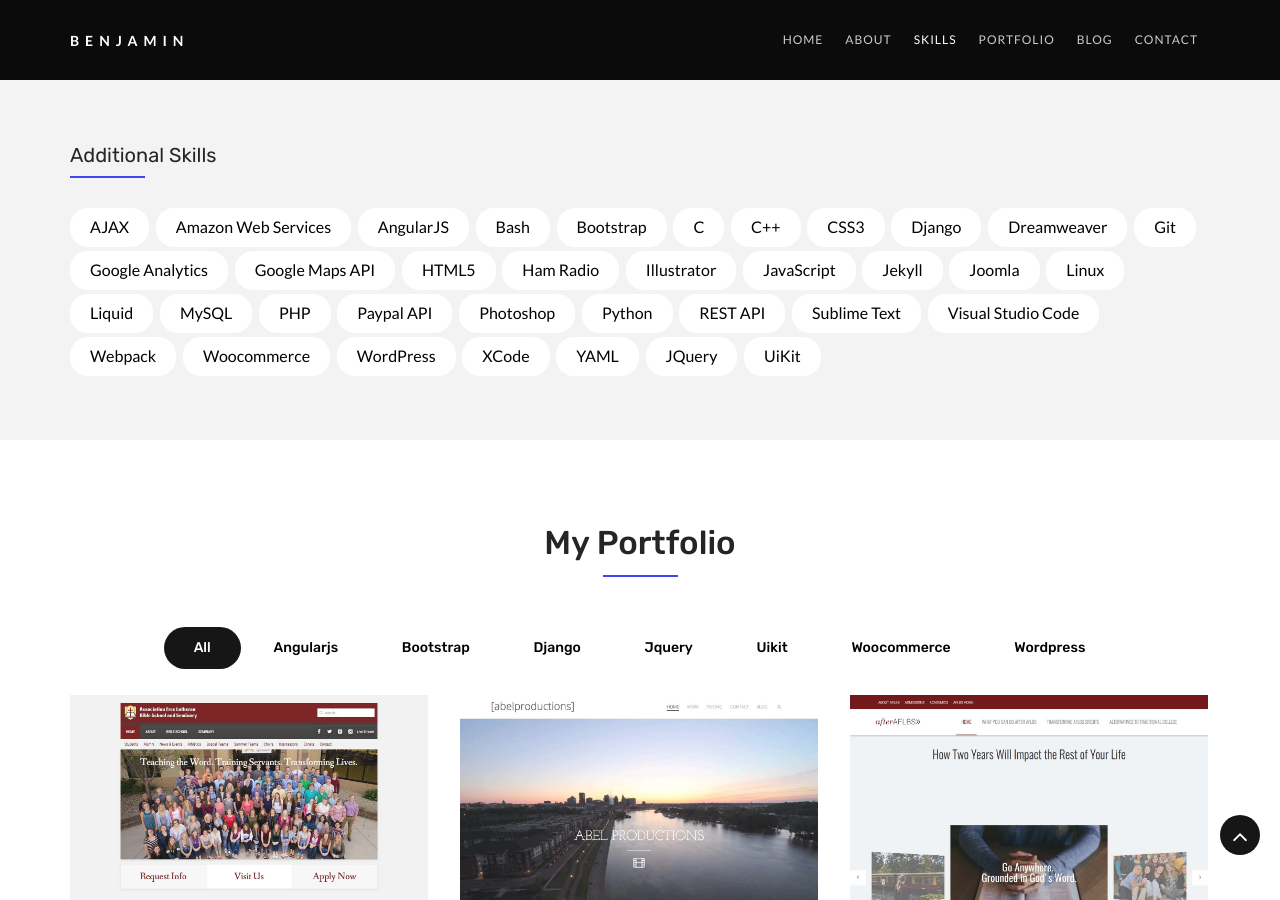
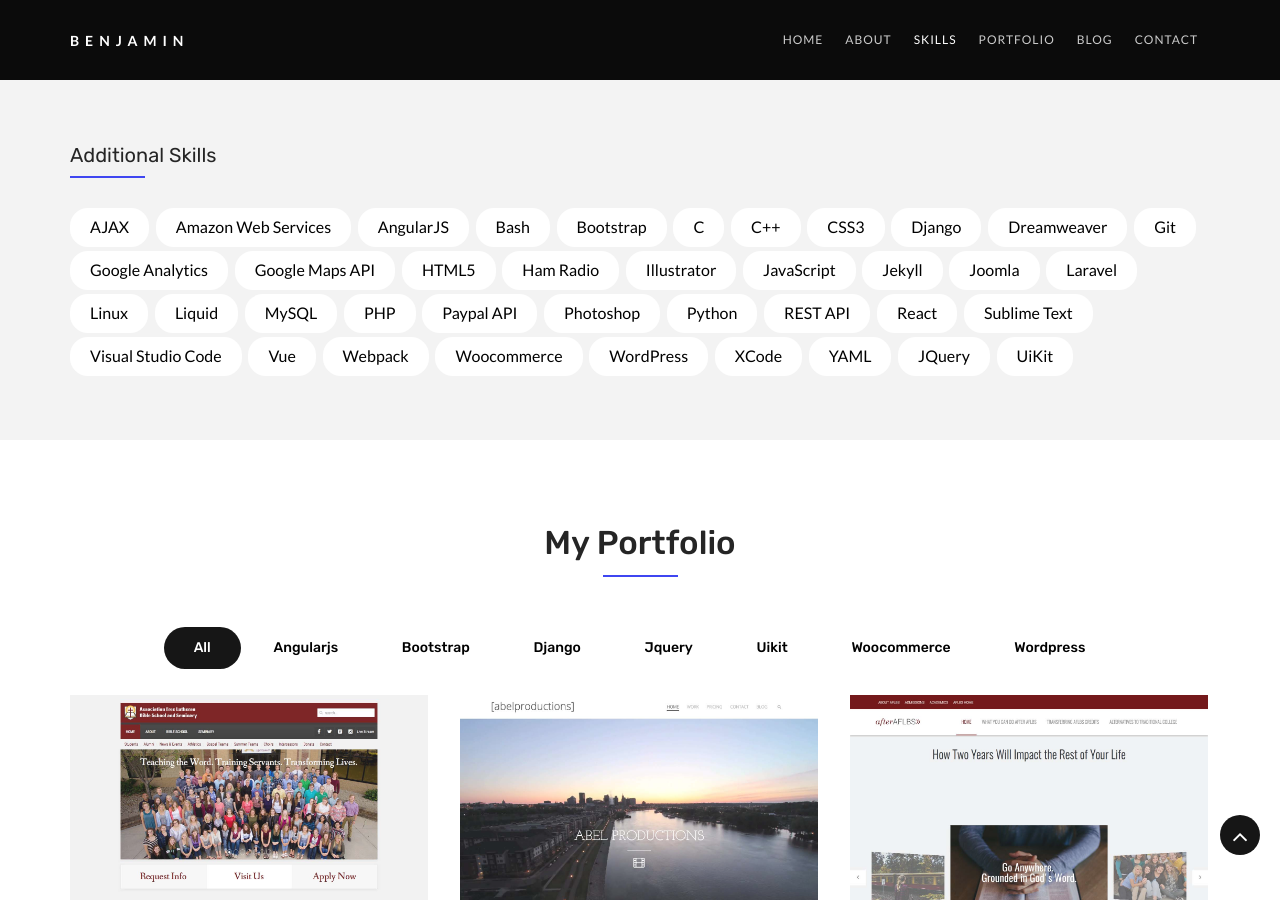
Before and after one commit to bsdahl/bsdahl.github.io, a Jekyll site: the page built from index.md, in a window 1280 px wide and 900 px high, scrolled down 2105 px. Built offline with Jekyll 4.4.1, drawn with Linux system fonts in a browser that asks for light colours; nearby versions of some CDN libraries; library files that are not in the unit come from our copies; our own code applies the rules of GitHub Pages for plain Markdown files.

Commit message:
Additional skills

```diff
--- a/_data/skills.yml
+++ b/_data/skills.yml
@@ -46,3 +46,6 @@
 - title: "Ham Radio"
 - title: Amazon Web Services
 - title: Webpack
+- title: React
+- title: Vue
+- title: Laravel
```
